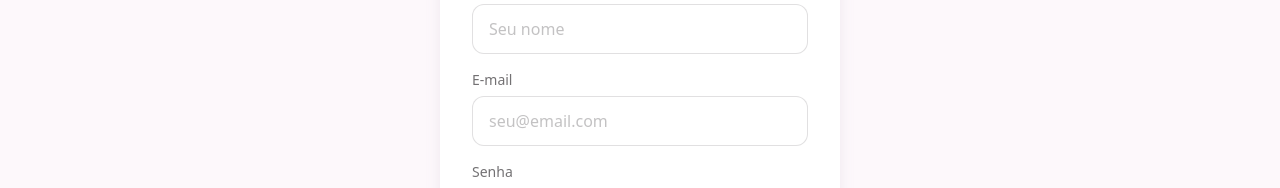
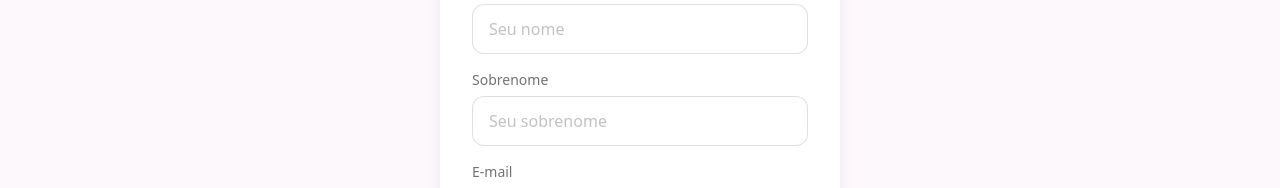
Before and after one commit to fellipegoncalvesleite/nobre-amor-baby, a React (Vite) app: page /entrar in a window 1280 px wide. Both pictures are taken after a click on the button "Criar conta". Shown: the part 326-514 px from the top of the page. Built offline with nearby package versions, Linux system fonts and the light colour scheme; no server answers.

Commit message:
feat: add last name field to signup form

```diff
--- a/src/context/AuthContext.jsx
+++ b/src/context/AuthContext.jsx
@@ -58,12 +58,13 @@ export function AuthProvider({ children }) {
   }, [fetchProfile]);
 
   /* ── Auth actions ──────────────────────────────── */
-  const signUp = useCallback(async (email, password, name) => {
+  const signUp = useCallback(async (email, password, firstName, lastName) => {
+    const fullName = lastName ? `${firstName} ${lastName}` : firstName;
     const { error } = await supabase.auth.signUp({
       email,
       password,
       options: {
-        data: { full_name: name },
+        data: { full_name: fullName, first_name: firstName, last_name: lastName || '' },
         emailRedirectTo: window.location.origin + '/entrar',
       },
     });
--- a/src/pages/LoginPage.jsx
+++ b/src/pages/LoginPage.jsx
@@ -39,6 +39,7 @@ export default function LoginPage() {
   const [email, setEmail] = useState('');
   const [password, setPassword] = useState('');
   const [name, setName] = useState('');
+  const [lastName, setLastName] = useState('');
   const [showPw, setShowPw] = useState(false);
   const [signupDone, setSignupDone] = useState(false);
   const [busy, setBusy] = useState(false);
@@ -72,14 +73,14 @@ export default function LoginPage() {
   /* ── Signup ────────────────────────────────────── */
   const handleSignup = async (e) => {
     e.preventDefault();
-    if (!name.trim() || !email.trim() || !password) return;
+    if (!name.trim() || !lastName.trim() || !email.trim() || !password) return;
     if (password.length < 6) {
       toast.error('A senha deve ter pelo menos 6 caracteres.', { style: toastStyle });
       return;
     }
     setBusy(true);
     try {
-      await signUp(email.trim(), password, name.trim());
+      await signUp(email.trim(), password, name.trim(), lastName.trim());
       setSignupDone(true);
       toast.success('Conta criada! Verifique seu e-mail para confirmar.', { style: toastStyle, duration: 5000 });
     } catch (err) {
@@ -299,7 +300,23 @@ export default function LoginPage() {
                         value={name}
                         onChange={(e) => setName(e.target.value)}
                         placeholder="Seu nome"
-                        autoComplete="name"
+                        autoComplete="given-name"
+                        disabled={busy}
+                        className={`${inputCls} ${focusRing}`}
+                      />
+                    </div>
+
+                    <div>
+                      <label htmlFor="signup-lastname" className="block font-sans text-sm text-baby-text/70 mb-1.5">
+                        Sobrenome
+                      </label>
+                      <input
+                        id="signup-lastname"
+                        type="text"
+                        value={lastName}
+                        onChange={(e) => setLastName(e.target.value)}
+                        placeholder="Seu sobrenome"
+                        autoComplete="family-name"
                         disabled={busy}
                         className={`${inputCls} ${focusRing}`}
                       />
@@ -349,7 +366,7 @@ export default function LoginPage() {
 
                     <button
                       type="submit"
-                      disabled={busy || !name.trim() || !email.trim() || password.length < 6}
+                      disabled={busy || !name.trim() || !lastName.trim() || !email.trim() || password.length < 6}
                       className={`w-full flex items-center justify-center gap-2 px-6 py-3 rounded-full
                                  bg-baby-accent text-white font-sans text-sm font-medium
                                  hover:bg-baby-accent/90 transition-colors disabled:opacity-50 ${focusRing}`}
```
